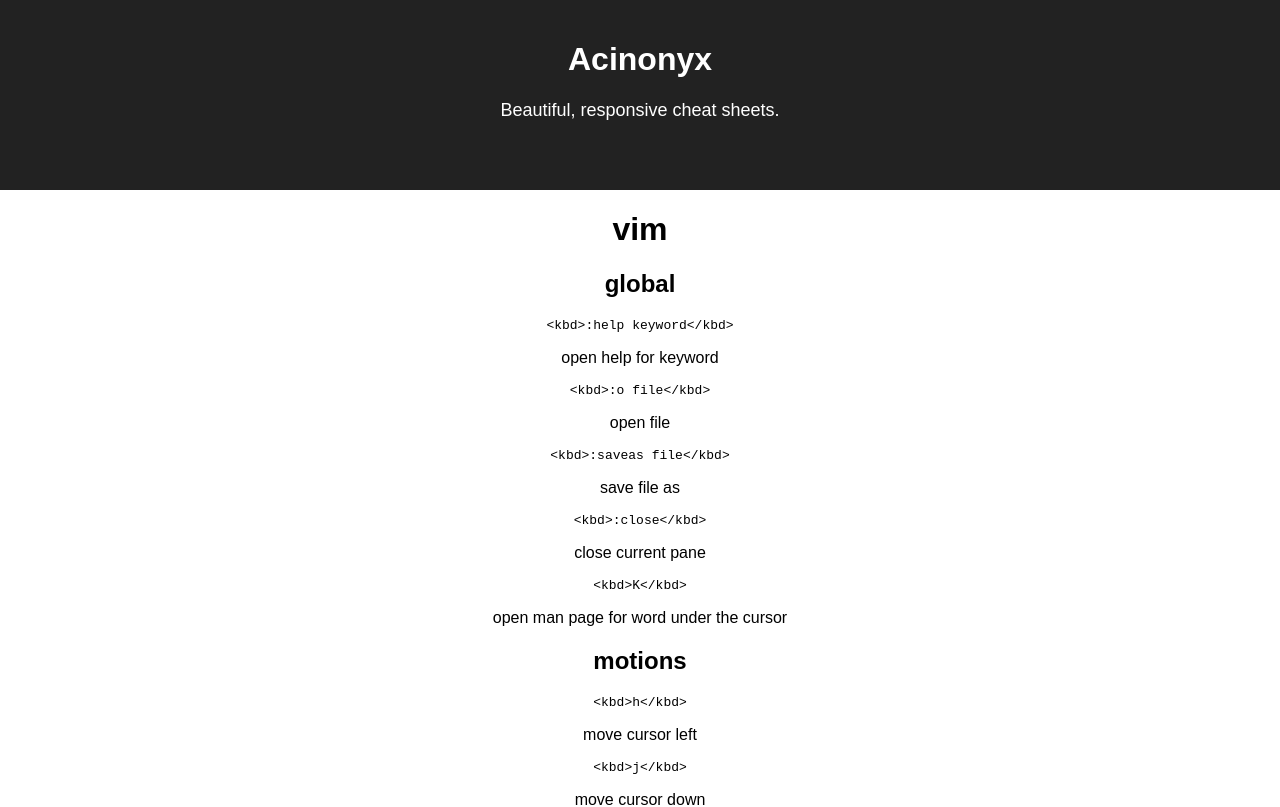
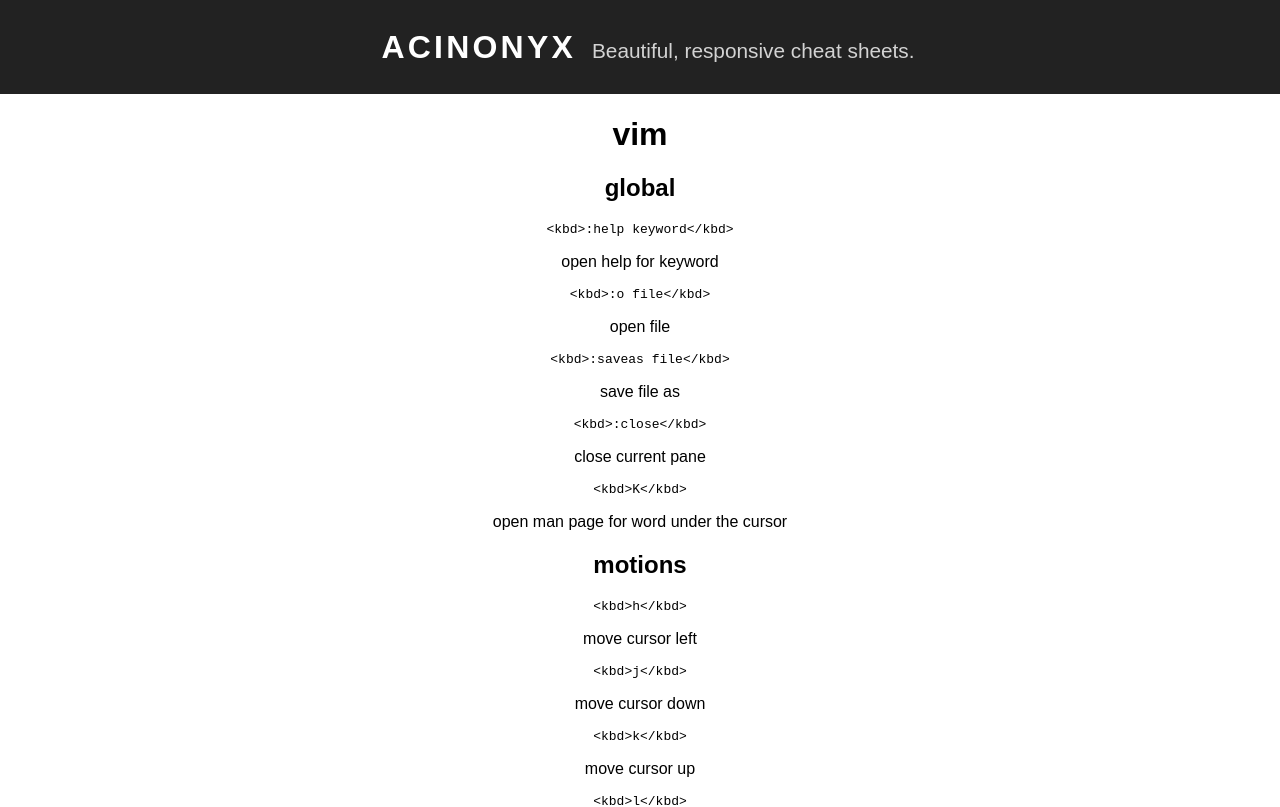
Before and after one commit to cpoliver/acinonyx, a React (Create React App) app: page / in a window 1280 px wide. Shown: the top 807 px of the page. Built offline with nearby package versions, Linux system fonts and the light colour scheme.

Commit message:
style(app): Reduce app header size

```diff
--- a/src/App.css
+++ b/src/App.css
@@ -3,16 +3,21 @@
 }
 
 .c-app--header {
+  align-items: baseline;
+  justify-content: center;
   background-color: #222;
-  height: 150px;
-  padding: 20px;
+  display: flex;
+  padding: .25rem 1rem;
   color: white;
 }
 
 .c-app--title {
-  font-size: 1.5em;
+  padding: .2rem 1rem;
+  letter-spacing: .2rem;
+  text-transform: uppercase;
 }
 
 .c-app--intro {
-  font-size: large;
+  font-size: 1.3rem;
+  color: lightgrey;
 }
--- a/src/App.js
+++ b/src/App.js
@@ -8,7 +8,7 @@
 const App = () => (
   <div className="c-app">
     <header className="c-app--header">
-      <h1 className="c-app-title">Acinonyx</h1>
+      <h1 className="c-app--title">Acinonyx</h1>
       <p className="c-app--intro">
         Beautiful, responsive cheat sheets.
       </p>
```
